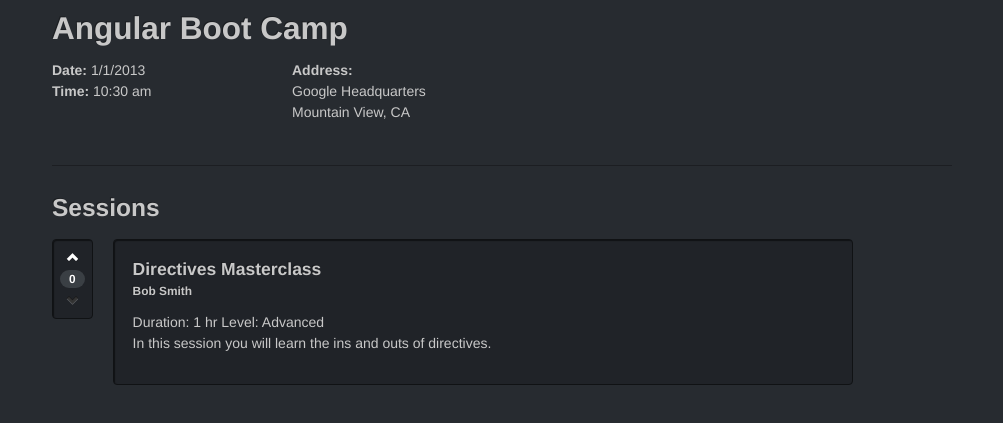
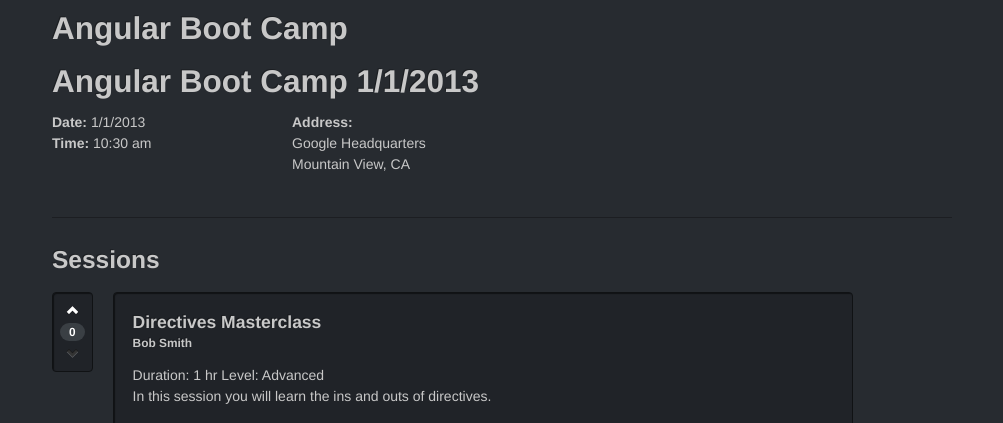
Before and after one commit to payne/DemoApp, a website: page app/EventDetails.html in a window 1280 px wide. Shown: the part 299-722 px from the top of the page, without its empty margins (138-1141 px from the left). Drawn offline with Linux system fonts and the light colour scheme.

Commit message:
ng-bind-template

```diff
--- a/app/EventDetails.html
+++ b/app/EventDetails.html
@@ -21,6 +21,7 @@
         <div class="row">
             <div class="spann11">
                 <h2>{{event.name}}</h2>
+                <h2 ng-bind-template="{{event.name}} {{event.date}}"></h2>
             </div>
         </div>
         <div class="row">
```
